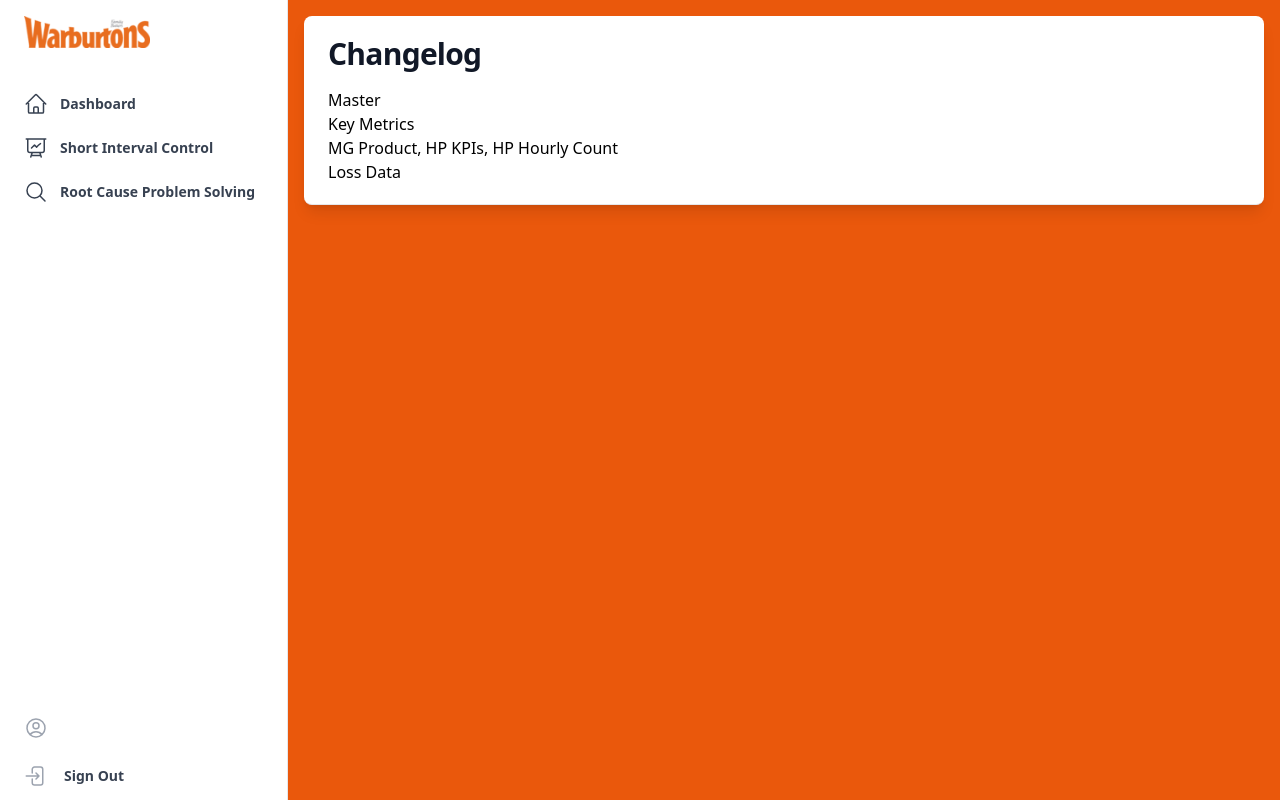
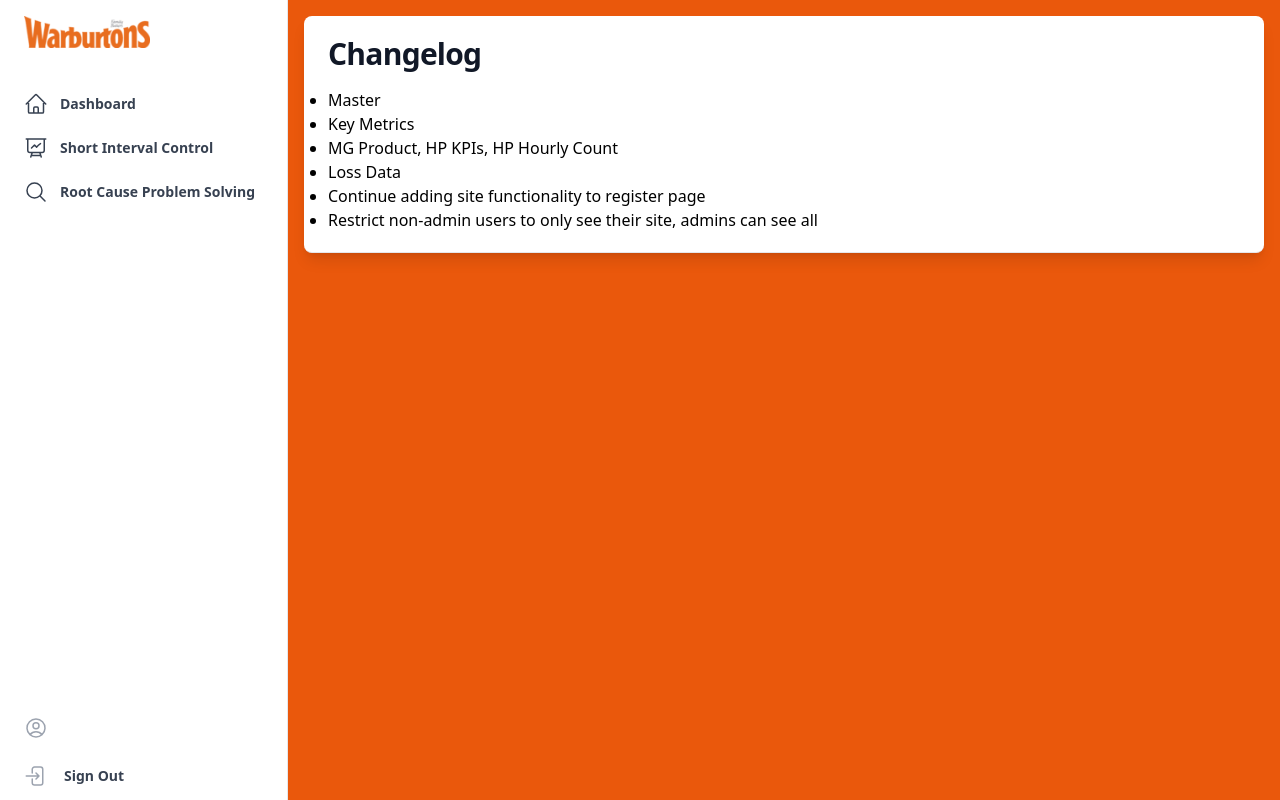
Before and after one commit to C6ABK/DjangoWSIC, a React (Create React App) app in the folder frontend/: page /changelog in a window 1280 px wide. Built offline with nearby package versions, Linux system fonts and the light colour scheme; sample sign-in values are in the browser's storage.

Commit message:
Fixed undefined error with signing out and checking for staff in sidebar

```diff
--- a/frontend/src/components/Sidebar.jsx
+++ b/frontend/src/components/Sidebar.jsx
@@ -185,7 +185,7 @@ export default function Sidebar({children, userInfo}) {
                                 to={"/rcps"}
                             />
 
-                            {userInfo.staff &&
+                            { (userInfo.staff !== undefined && userInfo.staff == true) &&
                                 <>
                                     <SideBarLink
                                         icon={<Cog6ToothIcon />}
--- a/frontend/src/screens/Changelog.jsx
+++ b/frontend/src/screens/Changelog.jsx
@@ -25,11 +25,16 @@ function Teams() {
                 <Sidebar userInfo={userInfo}>
                     <Card>
                         <Page title="Changelog" />
-                        <ul>
+                        <ul className="list-disc">
                             <li>Master</li>
                             <li>Key Metrics</li>
                             <li>MG Product, HP KPIs, HP Hourly Count</li>
                             <li>Loss Data</li>
+                        </ul>
+
+                        <ul className="list-disc">
+                            <li>Continue adding site functionality to register page</li>
+                            <li>Restrict non-admin users to only see their site, admins can see all</li>
                         </ul>
                     </Card>
                 </Sidebar>
```
Also changed, not shown: 1 other file (tests, documents, lock files or other folders).
